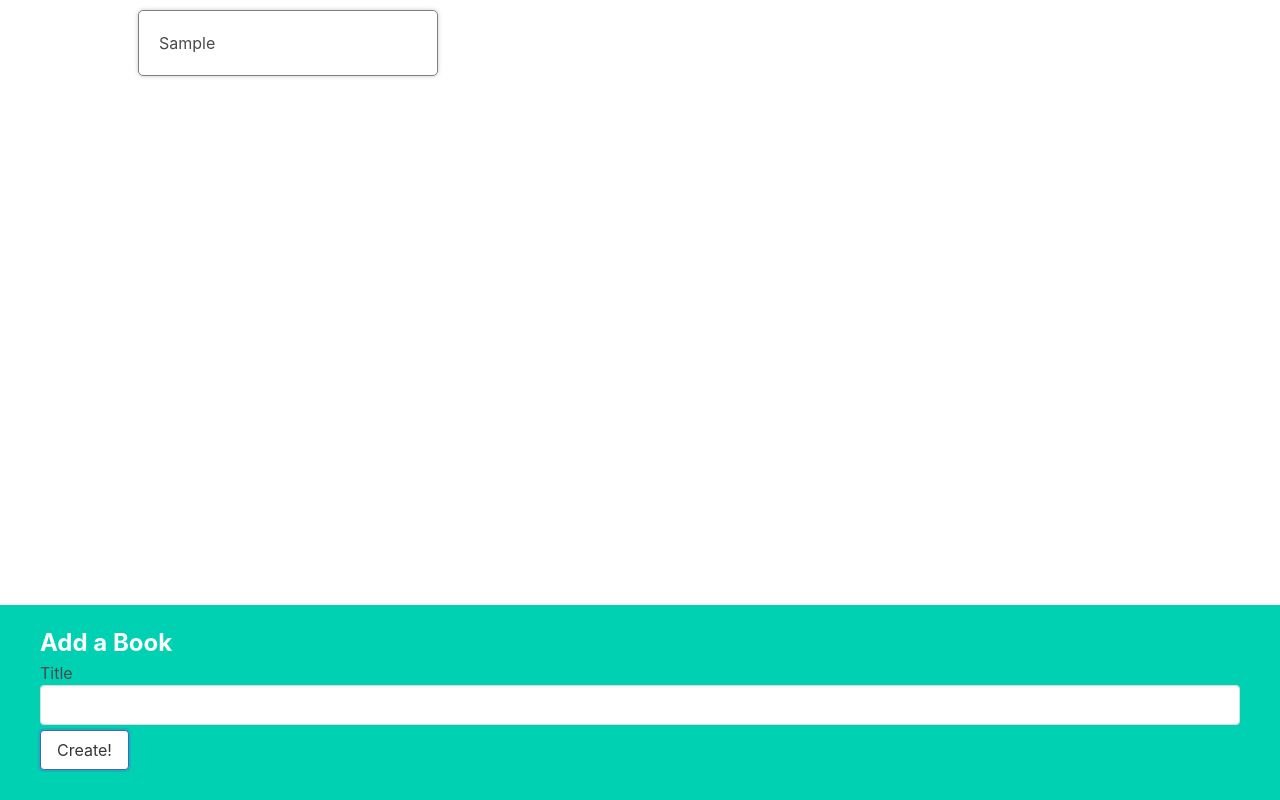
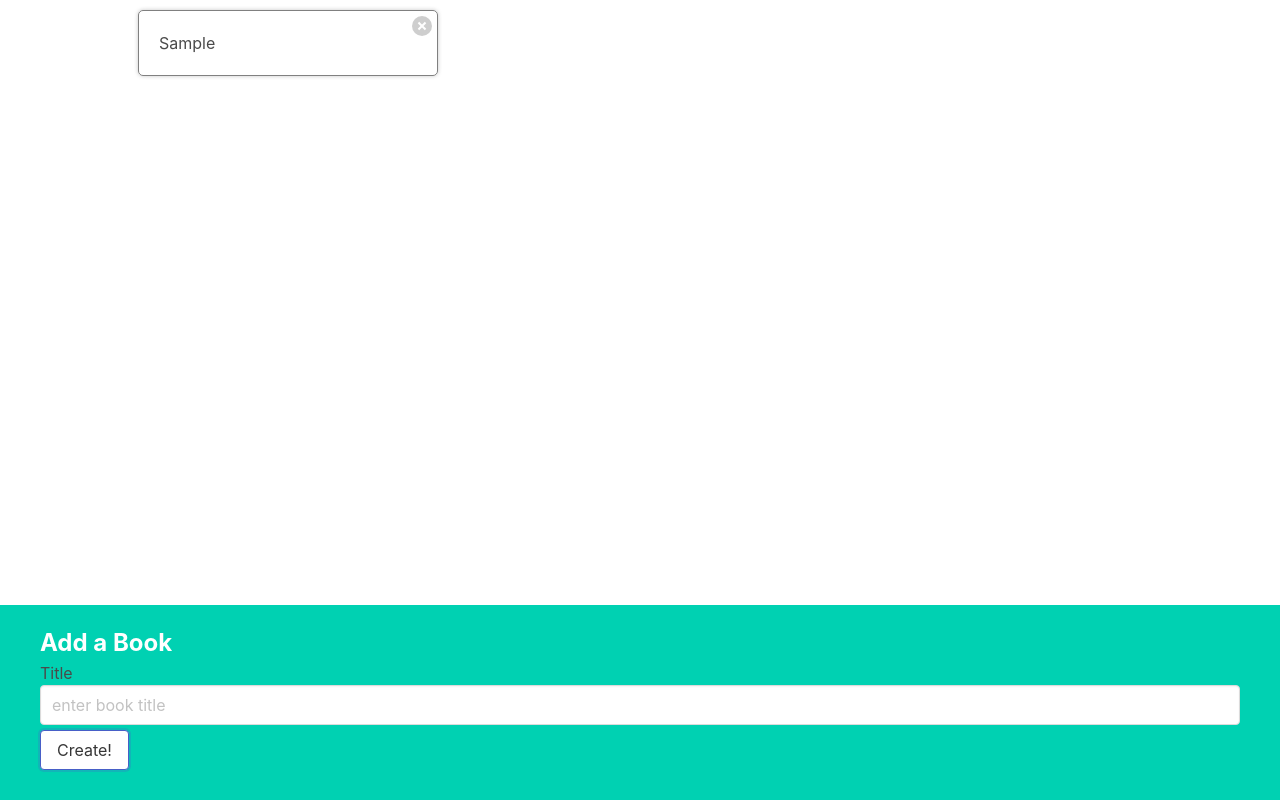
Before and after one commit to alison2686/reading-list, a React (Create React App) app: page / in a window 1280 px wide. Both pictures are taken after typing "Sample" into the empty fields and a click on the button "Create!". Built offline with nearby package versions, Linux system fonts and the light colour scheme.

Commit message:
add deleteBookById

```diff
--- a/src/App.js
+++ b/src/App.js
@@ -5,11 +5,20 @@
 function App() {
   const [books, setBooks] = useState([]);
 
+  // delete book by id, pass in id, const updatedBooks, pass in book, filter each book, if true keep book, if false delete book
+  const deleteBookById = (id) => {
+    const updatedBooks = books.filter((book) => {
+      return book.id !== id;
+    });
+
+    setBooks(updatedBooks);
+  };
+
   const createBook = (title) => {
     const updatedBooks = [
       ...books,
       {
-        id: Math.round(Math.floor() * 9999),
+        id: Math.round(Math.random() * 9999),
         title,
       },
     ];
@@ -18,7 +27,7 @@
 
   return (
     <div className='app'>
-      <BookList books={books} />
+      <BookList books={books} onDelete={deleteBookById} />
       <BookCreate onCreate={createBook} />
     </div>
   );
--- a/src/components/BookCreate.js
+++ b/src/components/BookCreate.js
@@ -18,7 +18,12 @@
       <h3>Add a Book</h3>
       <form onSubmit={handleSubmit}>
         <label>Title</label>
-        <input className='input' value={title} onChange={handleChange} />
+        <input
+          className='input'
+          value={title}
+          onChange={handleChange}
+          placeholder='enter book title'
+        />
         <button className='button'>Create!</button>
       </form>
     </div>
--- a/src/components/BookList.js
+++ b/src/components/BookList.js
@@ -1,8 +1,8 @@
 import BookShow from './BookShow';
 
-const BookList = ({ books }) => {
+const BookList = ({ books, onDelete }) => {
   const renderedBooks = books.map((book) => {
-    return <BookShow key={book.id} book={book} />;
+    return <BookShow onDelete={onDelete} key={book.id} book={book} />;
   });
   return <div className='book-list'>{renderedBooks}</div>;
 };
--- a/src/components/BookShow.js
+++ b/src/components/BookShow.js
@@ -1,5 +1,18 @@
-const BookShow = ({ book }) => {
-  return <div className='book-show'>{book.title}</div>;
+const BookShow = ({ book, onDelete }) => {
+  const handleClick = () => {
+    onDelete(book.id);
+  };
+
+  return (
+    <div className='book-show'>
+      {book.title}
+      <div className='actions'>
+        <button className='delete' onClick={handleClick}>
+          Delete
+        </button>
+      </div>
+    </div>
+  );
 };
 
 export default BookShow;
```
